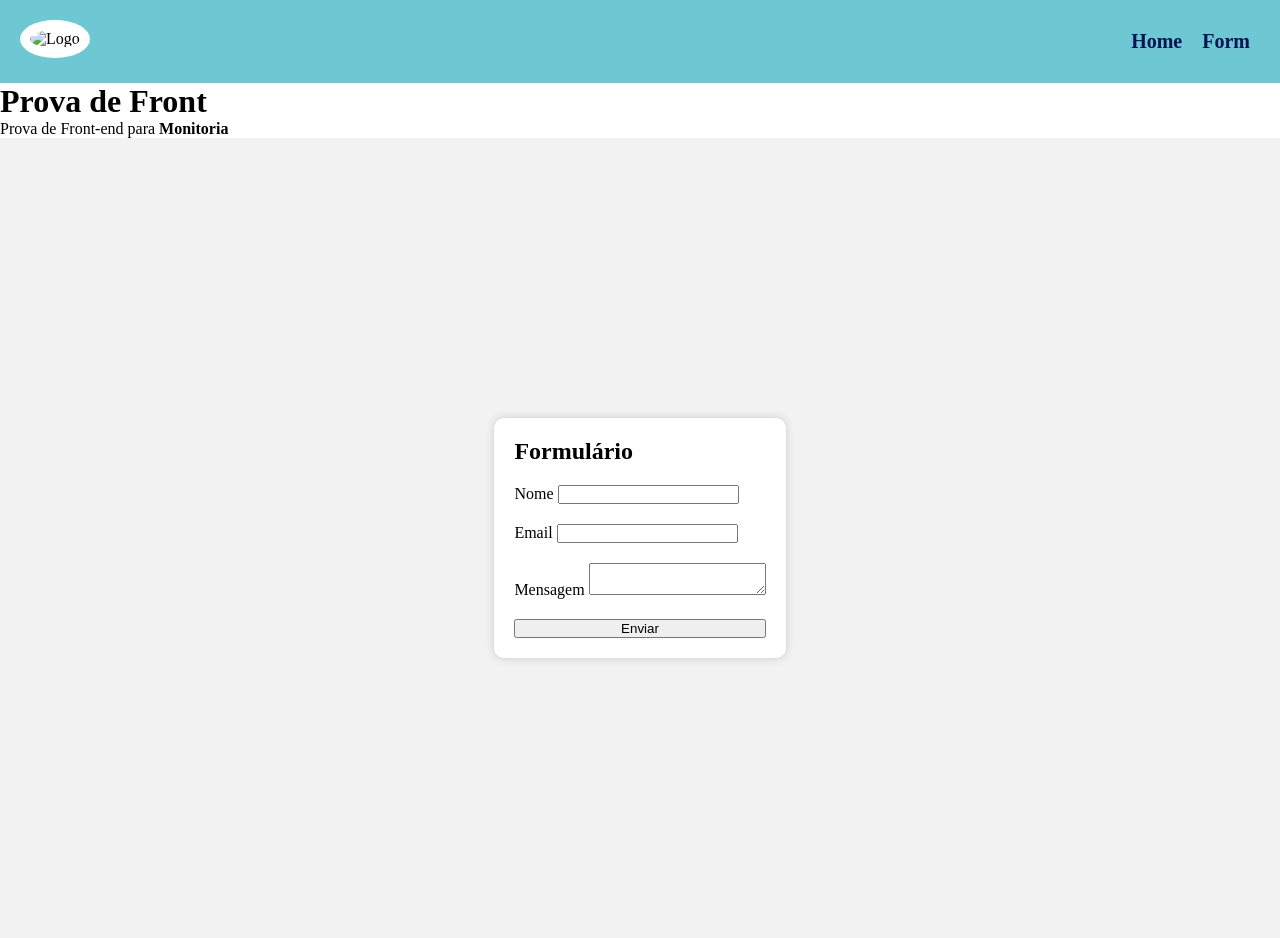
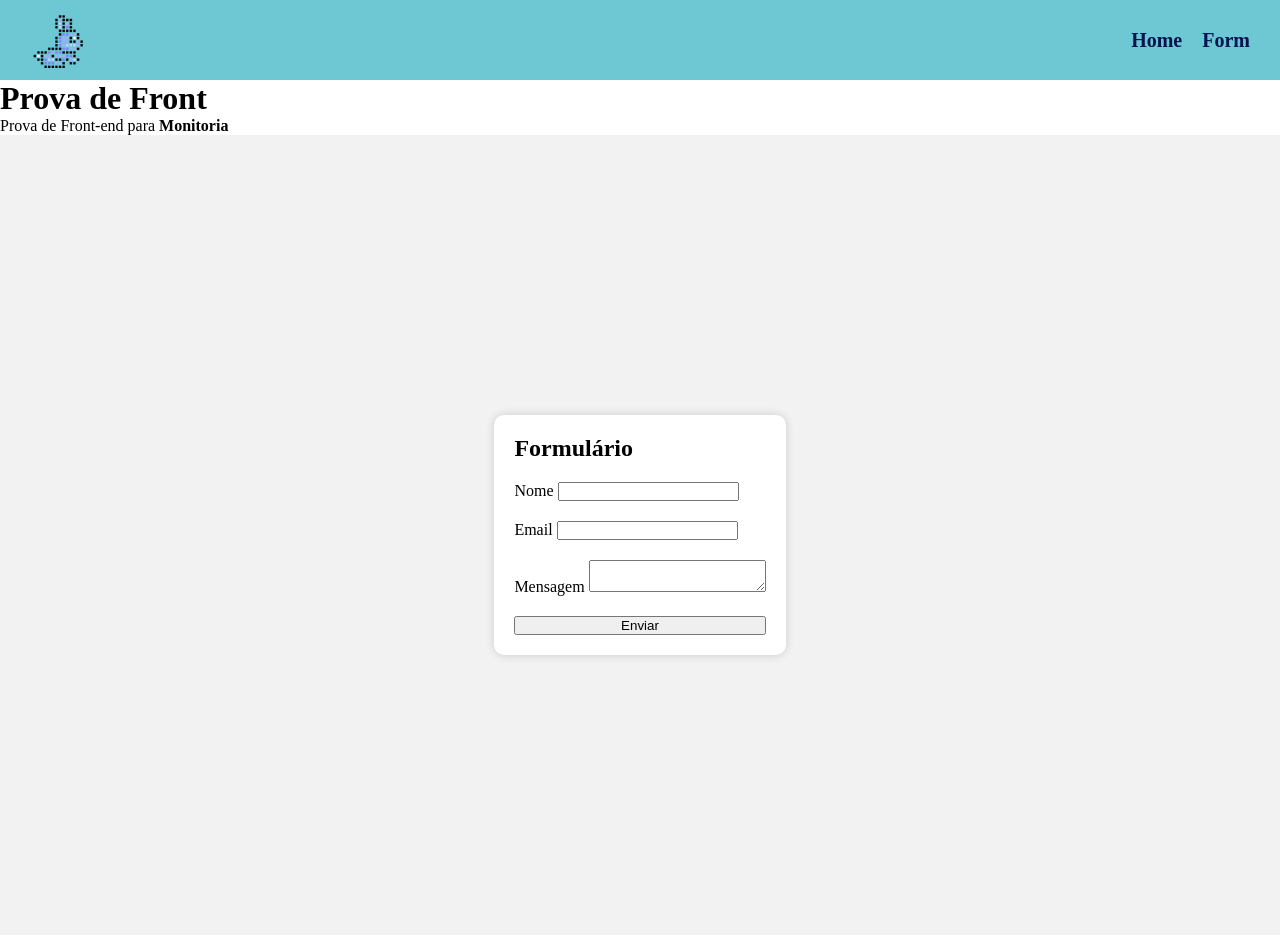
Before and after one commit to Andersonk01/prova-front, a plain HTML site: page index.html in a window 1280 px wide. Drawn offline with Linux system fonts and the light colour scheme.

Commit message:
"add-img"

```diff
--- a/css/style.css
+++ b/css/style.css
@@ -10,6 +10,8 @@
   text-align: center;
   display: flex;
   justify-content: space-between;
+  align-items: center;
+  height: 80px;
 
 }
 .header-nav {
@@ -18,7 +20,6 @@
   align-items: center;
   gap: 20px;
   width: 'min-content';
-  /* tirar estilo do link padrao */
 
   color: #fff;
   padding: 10px;
@@ -32,10 +33,8 @@
 }
 
 #logo {
-  width: 100px;
-  height: 100px;
-  border-radius: 50%;
-  background-color: #fff;
+  width: 80px;
+  height: 80px;
   padding: 10px;
 }
 .section-form{
--- a/index.html
+++ b/index.html
@@ -10,17 +10,17 @@
   <body>
     <header class="header-class">
       <div>
-        <img src="./img/logo.png" alt="Logo" id="logo"/>
+        <img src="./img/log.gif" alt="Logo" id="logo"/>
       </div>
         <nav class="header-nav">
 
-            <a href="#" class="a-nav">Home</a>
-            <a href="#" class="a-nav">Form</a>
+            <a href="#main" class="a-nav">Home</a>
+            <a href="#form" class="a-nav">Form</a>
 
         </nav>
     </header>
 
-    <main class="section-main">
+    <main class="section-main" id="main">
       <div class="container">
         <h1>Prova de Front</h1>
         <p>Prova de Front-end para <strong>Monitoria</strong></p>
@@ -29,7 +29,7 @@
     <section class="section-form">
 
 
-      <form class="form" onSubmit="handleSubmit(event)">
+      <form id="form" class="form" onSubmit="handleSubmit(event)">
         <h2>Formulário</h2>
         <div class="form-group">
           <label for="name">Nome</label>
```
Also changed, not shown: img/log.gif (added).
